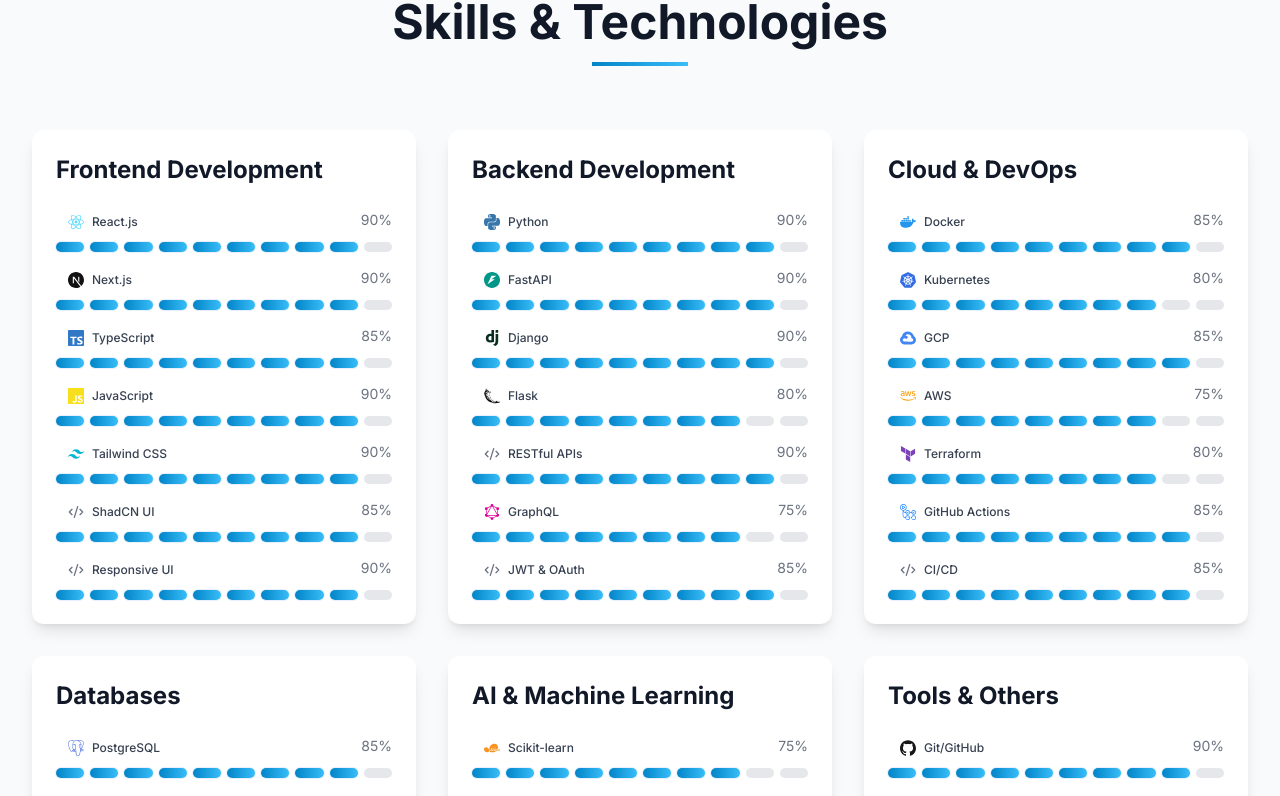
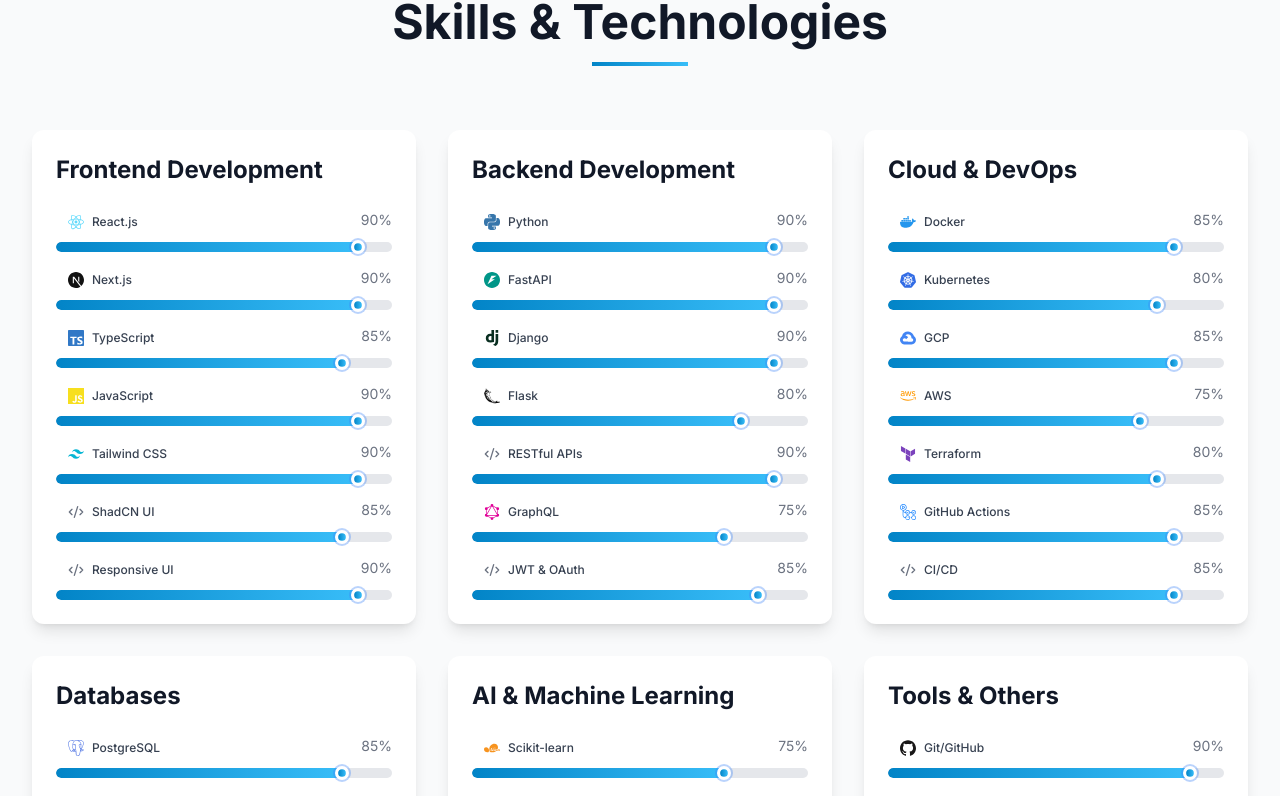
Before and after one commit to JithinJohn-vj/Portfolio, a Next.js app: page / in a window 1280 px wide. Shown: the part 1558-2354 px from the top of the page. Built offline with nearby package versions, Linux system fonts and the light colour scheme.

Commit message:
Update Skills progress meter style
Replace segmented meter with a smooth gradient bar and an animated indicator dot.

```diff
--- a/components/Skills.tsx
+++ b/components/Skills.tsx
@@ -116,32 +116,38 @@
                         {skill.level}%
                       </span>
                     </div>
-                    <div className="flex gap-1.5">
-                      {Array.from({ length: 10 }).map((_, i) => {
-                        const filled = Math.round((skill.level / 100) * 10)
-                        const isFilled = i < filled
-                        return (
-                          <motion.span
-                            key={i}
-                            initial={{ opacity: 0.3, scaleX: 0.6 }}
-                            whileInView={{ opacity: 1, scaleX: 1 }}
-                            viewport={{ once: true }}
-                            transition={{
-                              duration: 0.35,
-                              delay:
-                                categoryIndex * 0.12 +
-                                skillIndex * 0.05 +
-                                i * 0.02,
-                            }}
-                            className={[
-                              'h-2.5 flex-1 rounded-full origin-left',
-                              isFilled
-                                ? 'bg-gradient-to-r from-primary-600 to-primary-400 shadow-[0_0_0_1px_rgba(59,130,246,0.12)]'
-                                : 'bg-gray-200 dark:bg-gray-700',
-                            ].join(' ')}
-                          />
-                        )
-                      })}
+                    <div className="relative">
+                      <div className="w-full bg-gray-200 dark:bg-gray-700 rounded-full h-2.5 overflow-hidden">
+                        <motion.div
+                          initial={{ width: 0 }}
+                          whileInView={{ width: `${skill.level}%` }}
+                          viewport={{ once: true }}
+                          transition={{
+                            duration: 0.9,
+                            ease: 'easeOut',
+                            delay: categoryIndex * 0.18 + skillIndex * 0.08,
+                          }}
+                          className="h-2.5 rounded-full bg-gradient-to-r from-primary-600 to-primary-400"
+                        />
+                      </div>
+
+                      {/* indicator dot */}
+                      <motion.div
+                        initial={{ left: '0%' }}
+                        whileInView={{ left: `${skill.level}%` }}
+                        viewport={{ once: true }}
+                        transition={{
+                          duration: 0.9,
+                          ease: 'easeOut',
+                          delay: categoryIndex * 0.18 + skillIndex * 0.08,
+                        }}
+                        className="absolute top-1/2 -translate-y-1/2 -translate-x-1/2"
+                        style={{ pointerEvents: 'none' }}
+                      >
+                        <div className="w-3.5 h-3.5 rounded-full bg-white dark:bg-gray-900 shadow-[0_0_0_2px_rgba(59,130,246,0.35)]">
+                          <div className="w-full h-full rounded-full bg-gradient-to-r from-primary-600 to-primary-400 scale-[0.55]" />
+                        </div>
+                      </motion.div>
                     </div>
                   </div>
                 ))}
```
